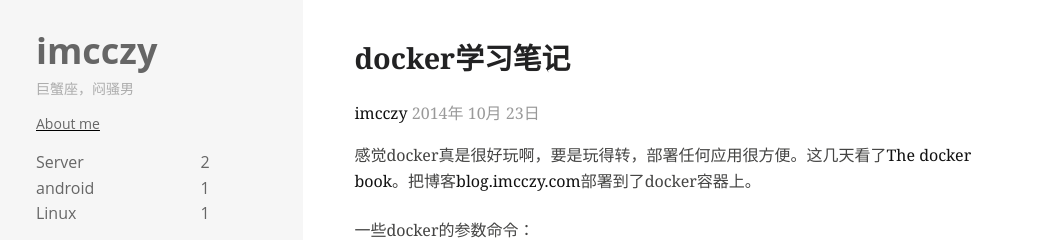
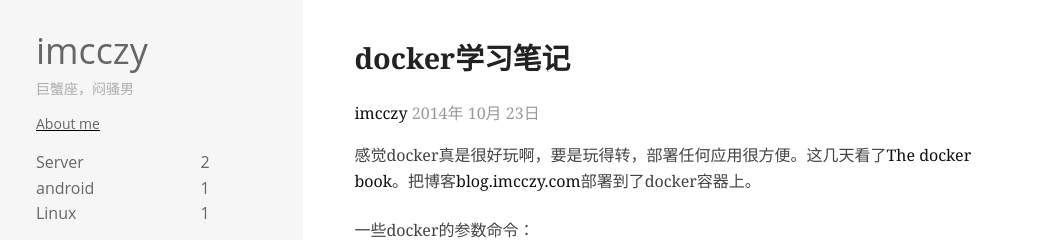
Before and after one commit to imcczy/imcczy.github.io, a Jekyll site: the page built from _posts/2014-10-23-docker_learning.md, in a window 1280 px wide. Shown: the top 240 px of the page, without its empty margins (4-1049 px from the left). Built offline with Jekyll 4.4.1, drawn with Linux system fonts in a browser that asks for light colours; nearby versions of some CDN libraries; comment, search, counter and statistics services are not loaded; a style sheet for code colours, icons or effects is not loaded.

Commit message:
2015-1-2

```diff
--- a/css/style.css
+++ b/css/style.css
@@ -44,7 +44,7 @@ position: fixed;
 left: 0;
 top: 0;;}
 .primary {font-size: 1.4em;}
-.primary a {color: #666;}
+.primary a {color: #666;font-weight: normal;}
 .primary nav {font-size: 14px;text-decoration: underline;}
 .primary h1 { color:rgba(0,0,0,0.3);font-size: 36px;margin-left: 40px; margin-bottom: 0px;}
 div.primary div div         { border-top:1px solid rgba(0,0,0,0.05); padding:3em 0; }
```
